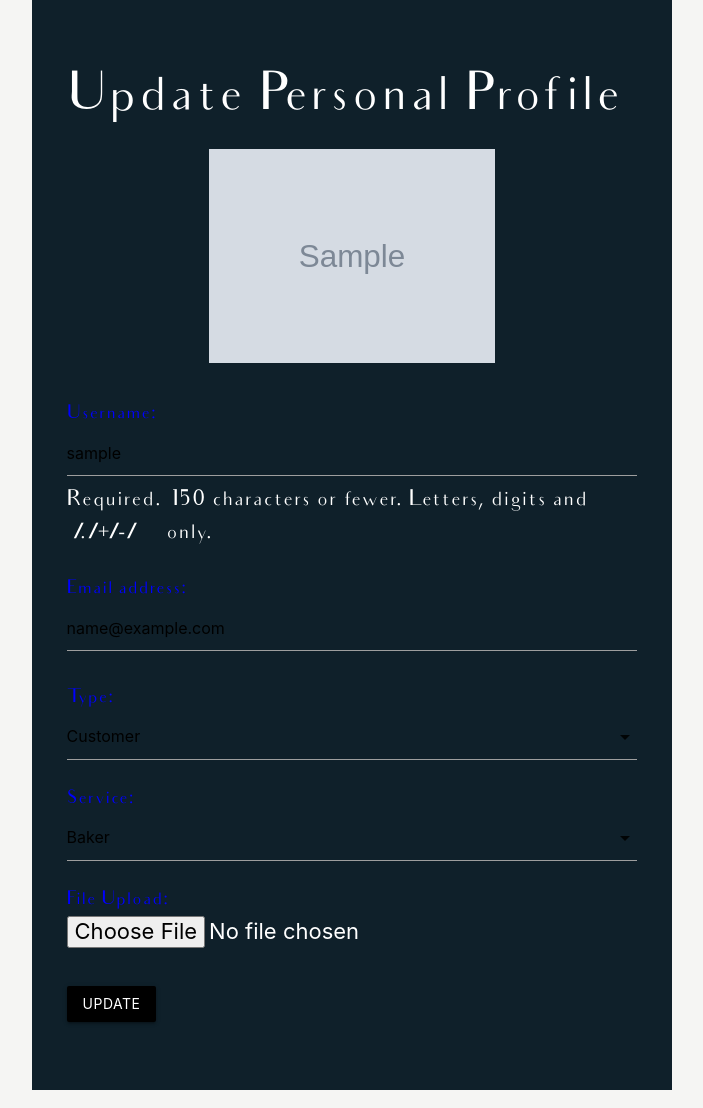
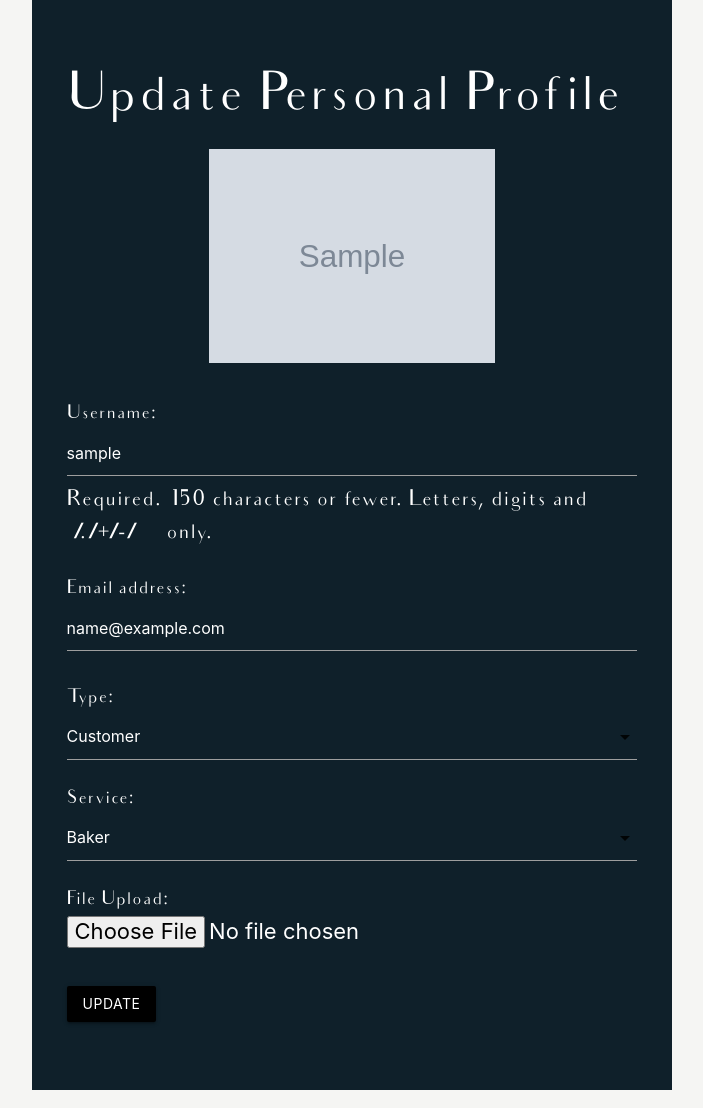
Before and after one commit to Xn00rX/Bidayat, a Django app: page /users/1/update/ in a window 1280 px wide. Shown: the part 508-1616 px from the top of the page, without its empty margins (288-991 px from the left). Run offline with Django 4.2, Linux system fonts and the light colour scheme; a user stored in the database is signed in; tables that the repository leaves empty hold one stand-in row (values such as "Sample post"); grey boxes marked "Sample" are stand-in pictures.

Commit message:
all done

```diff
--- a/Bidayat/main_app/static/css/style.css
+++ b/Bidayat/main_app/static/css/style.css
@@ -233,9 +233,10 @@ label{
 
 label{
   font-family: Audery-Normal;
-
   font-size: 19px;
 }
+
+
 /* Signup Form Ends here */
 
 
@@ -561,3 +562,15 @@ label{
 .checkform label {
   color: black;
 }
+
+.checkform1 {
+  color: white;
+}
+
+.checkform1 label {
+  color: white;
+}
+
+.checkform1 input {
+  color: white;
+}
--- a/Bidayat/main_app/templates/detail/user_detail.html
+++ b/Bidayat/main_app/templates/detail/user_detail.html
@@ -20,7 +20,6 @@
     <div class="addwork-symbol"><img src="https://i.postimg.cc/tgwQ4c6V/symbol.png" alt="logo" width="20" ></div>
     <p>Name: {{ profile.user.username }}</p>
     <p>Email: {{ profile.user.email }}</p>
-    <p> User  Type: {{profile.type}} </p>
 
 
       {% if profile.service == '10' %}
--- a/Bidayat/main_app/templates/detail/user_update.html
+++ b/Bidayat/main_app/templates/detail/user_update.html
@@ -14,7 +14,7 @@
   {%load static %}
   <div class="profile-img"><img width="50%"  src="{% static profile.image|cut:'main_app/static/' %}" alt=""/></div>
   </div>
-  <form method="POST" action="{% url 'user_update' user.id %}" enctype="multipart/form-data">
+  <form method="POST" action="{% url 'user_update' user.id %}" enctype="multipart/form-data" class="checkform1">
     {% csrf_token %}
     {{ user_form.as_p }}
     {{ profile_form.as_p }}
```
Also changed, not shown: Bidayat/main_app/templates/works/categoryworks.html (+15 -5 lines).
